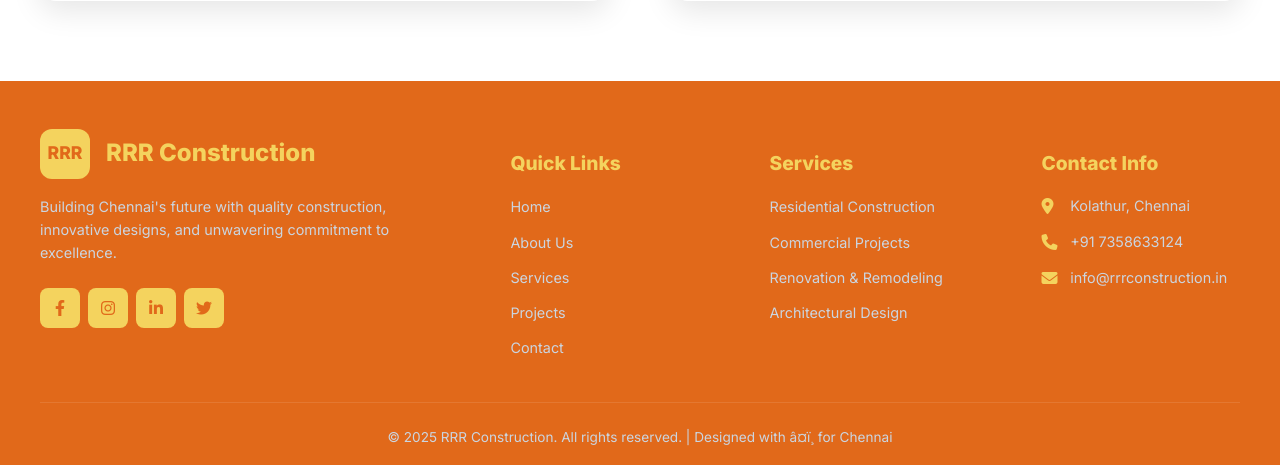
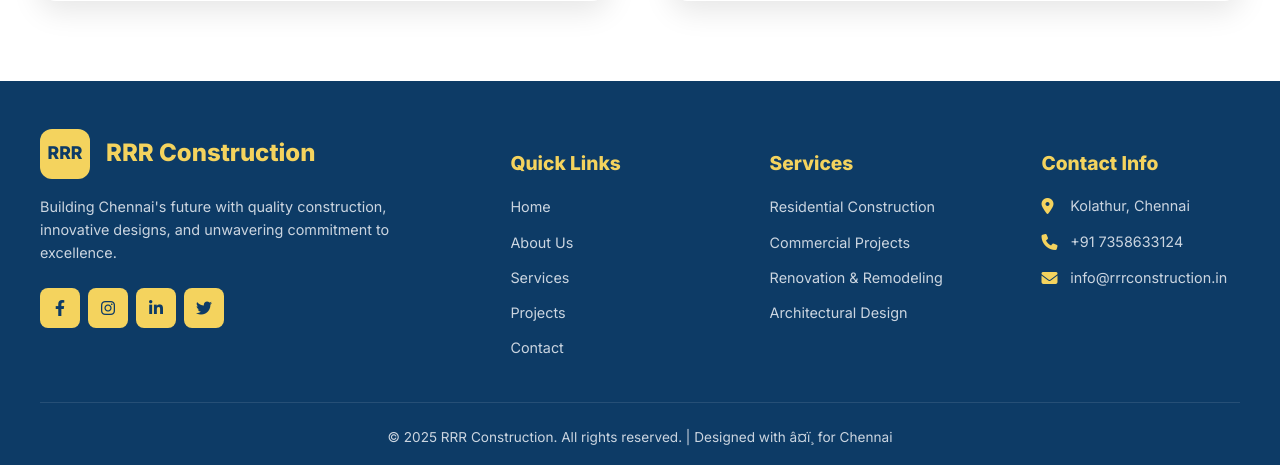
Before and after one commit to netguy001/RRR, a Flask app: page / in a window 1280 px wide. Shown: the part 5223-5688 px from the top of the page. Run offline with Flask 3, Linux system fonts and the light colour scheme.

Commit message:
first commit

```diff
--- a/static/css/styles.css
+++ b/static/css/styles.css
@@ -1,5 +1,5 @@
 :root {
-    --primary-blue: #e1691a;
+    --primary-blue: #0D3B66;
     --primary-yellow: #F4D35E;
     --light-bg: #f7f9fc;
     --text-dark: #333;
```
